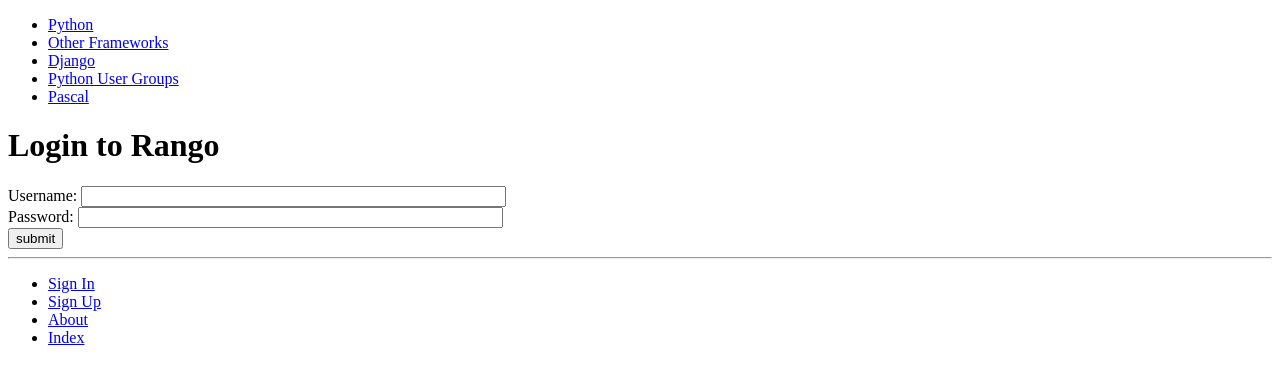
After one commit to haszeldine/Rango-Fandango, a Django app: page /rango/login/ in a window 1280 px wide. The commit adds this page. Shown: the top 384 px of the page. Run offline with Django 3.2, Linux system fonts and the light colour scheme; data comes from the database, SQL or seed files in the repository; both versions use the stored data as it was after the commit.

Commit message:
Finished 9 - login, logout, restricted, is_authorised

```diff
--- a/rango/admin.py
+++ b/rango/admin.py
@@ -1,5 +1,5 @@
 from django.contrib import admin
-from rango.models import Category, Page
+from rango.models import Category, Page, UserProfile
 
 
 class PageAdmin(admin.ModelAdmin):
@@ -12,3 +12,4 @@
 
 admin.site.register(Category, CategoryAdmin)
 admin.site.register(Page, PageAdmin)
+admin.site.register(UserProfile)
--- a/rango/models.py
+++ b/rango/models.py
@@ -1,38 +1,52 @@
 from __future__ import unicode_literals
 from django.db import models
 from django.template.defaultfilters import slugify
+from django.contrib.auth.models import User
 
 
 class Category(models.Model):
-    max_length = 128
-    name = models.CharField(max_length=max_length, unique=True)
-    views = models.IntegerField(default=0)
-    likes = models.IntegerField(default=0)
-    slug = models.SlugField(unique=True)
+	max_length = 128
+	name = models.CharField(max_length=max_length, unique=True)
+	views = models.IntegerField(default=0)
+	likes = models.IntegerField(default=0)
+	slug = models.SlugField(unique=True)
 
-    def save(self, *args, **kwargs):
-        self.slug = slugify(self.name)
-        super(Category, self).save(*args, **kwargs)
+	def save(self, *args, **kwargs):
+		self.slug = slugify(self.name)
+		super(Category, self).save(*args, **kwargs)
 
-    class Meta:
-        verbose_name_plural = 'categories'
+	class Meta:
+		verbose_name_plural = 'categories'
 
-    def __str__(self):
-        return self.name
+	def __str__(self):
+		return self.name
 
-    def __unicode__(self):
-        return self.name
+	def __unicode__(self):
+		return self.name
 
 
 class Page(models.Model):
-    max_length = 128
-    category = models.ForeignKey(Category)
-    title = models.CharField(max_length=max_length)
-    url = models.URLField()
-    views = models.IntegerField(default=0)
+	max_length = 128
+	category = models.ForeignKey(Category)
+	title = models.CharField(max_length=max_length)
+	url = models.URLField()
+	views = models.IntegerField(default=0)
 
-    def __str__(self):
-        return self.title
+	def __str__(self):
+		return self.title
 
-    def __unicode__(self):
-        return self.title
+	def __unicode__(self):
+		return self.title
+
+
+class UserProfile(models.Model):
+	user = models.OneToOneField(User)
+
+	website = models.URLField(blank=True)
+	picture = models.ImageField(upload_to='profile_images', blank=True)
+
+	def __str__(self):
+		return self.user.username
+
+	def __unicode__(self):
+		return self.user.username
--- a/rango/urls.py
+++ b/rango/urls.py
@@ -6,8 +6,16 @@
 	url(r'^$', views.index, name='index'),
 	url(r'^about/', views.about, name='about'),
 	url(r'^add_category/$', views.add_category, name='add_category'),
+
 	url(r'^category/(?P<category_name_slug>[\w\-]+)/add_page/$',
 		views.add_page, name='add_page'),
+
 	url(r'^category/(?P<category_name_slug>[\w\-]+)/$',
 		views.show_category, name='show_category'),
+
+	url(r'^register/$', views.register, name='register'),
+	url(r'^login/$', views.user_login, name='login'),
+	url(r'^logout/$', views.user_logout, name='logout'),
+
+	url(r'^restricted/', views.restricted, name='restricted'),
 ]
--- a/rango/views.py
+++ b/rango/views.py
@@ -1,7 +1,11 @@
 from django.shortcuts import render
+from django.http import HttpResponse, HttpResponseRedirect
+from django.core.urlresolvers import reverse
+from django.contrib.auth import authenticate, login, logout
+from django.contrib.auth.decorators import login_required
 from rango.models import Category
 from rango.models import Page
-from rango.forms import CategoryForm, PageForm
+from rango.forms import CategoryForm, PageForm, UserForm, UserProfileForm
 
 
 def index(request):
@@ -30,6 +34,7 @@
 	return render(request, 'rango/category.html', context_dict)
 
 
+@login_required
 def add_category(request):
 	form = CategoryForm()
 
@@ -44,6 +49,7 @@
 	return render(request, 'rango/add_category.html', {'form': form})
 
 
+@login_required
 def add_page(request, category_name_slug):
 	try:
 		category = Category.objects.get(slug=category_name_slug)
@@ -65,3 +71,69 @@
 
 	context_dict = {'form': form, 'category': category}
 	return render(request, 'rango/add_page.html', context_dict)
+
+
+def register(request):
+		registered = False
+
+		if request.method == 'POST':
+			user_form = UserForm(data=request.POST)
+			profile_form = UserProfileForm(data=request.POST)
+
+			if user_form.is_valid() and profile_form.is_valid():
+				user = user_form.save()
+
+				user.set_password(user.password)
+				user.save()
+
+				profile = profile_form.save(commit=False)
+				profile.user = user
+
+				if 'picture' in request.FILES:
+					profile.picture = request.FILES['picture']
+
+				profile.save()
+
+				registered = True
+			else:
+				print(user_form.errors, profile_form.errors)
+		else:
+			user_form = UserForm()
+			profile_form = UserProfileForm()
+
+		return render(request, 'rango/register.html',
+						{'user_form': user_form,
+						'profile_form': profile_form,
+						'registered': registered})
+
+
+def user_login(request):
+		if request.method == 'POST':
+			username = request.POST.get('username')
+			password = request.POST.get('password')
+
+			user = authenticate(username=username, password=password)
+
+			if user:
+				if user.is_active:
+					login(request, user)
+					return HttpResponseRedirect(reverse('index'))
+				else:
+					return HttpResponse("Your Rango account is disabled.")
+			else:
+				print("Invalid login details: {0}, {1}".format(username, password))
+				return HttpResponse("Invalid login details supplied.")
+
+		else:
+			return render(request, 'rango/login.html', {})
+
+
+@login_required
+def user_logout(request):
+	logout(request)
+	return HttpResponseRedirect(reverse('index'))
+
+
+@login_required
+def restricted(request):
+	return render(request, 'rango/restricted.html')
--- a/tango_with_django_project/settings.py
+++ b/tango_with_django_project/settings.py
@@ -17,6 +17,7 @@
 TEMPLATE_DIR = os.path.join(BASE_DIR, 'templates')
 STATIC_DIR = os.path.join(BASE_DIR, 'static')
 MEDIA_DIR = os.path.join(BASE_DIR, 'media')
+LOGIN_URL = '/rango/login/'
 
 
 # Quick-start development settings - unsuitable for production
--- a/templates/rango/base.html
+++ b/templates/rango/base.html
@@ -24,9 +24,16 @@
 		<hr />
 		<div>
 			<ul>
-				<li><a href="{% url 'add_category' %}">Add New Category</a></li>
-				<li><a href="{% url 'about' %}">About</a></li>
-				<li><a href="{% url 'index' %}">Index</a></li>
+				{% if user.is_authenticated %}
+					<li><a href="{% url 'logout' %}">Logout</a></li>
+					<li><a href="{% url 'restricted' %}">Restricted Page</a></li>
+					<li><a href="{% url 'add_category' %}">Add a New Category</a></li>
+				{% else %}
+					<li><a href="{% url 'login' %}">Sign In</a></li>
+					<li><a href="{% url 'register' %}">Sign Up</a></li>
+				{% endif %}
+					<li><a href="{% url 'about' %}">About</a></li>
+					<li><a href="{% url 'index' %}">Index</a></li>
 			</ul>
 		</div>
 	</body>
--- a/templates/rango/category.html
+++ b/templates/rango/category.html
@@ -17,7 +17,9 @@
 		{% else %}
 			<p><strong>No pages currently in category.</strong></p>
 		{% endif %}
-		<a href="{% url 'add_page' category.slug %}">Add a Page</a><br />
+		{% if user.is_authenticated %}
+			<a href="{% url 'add_page' category.slug %}">Add a Page</a><br />
+		{% endif %}
 	{% else %}
 		The specified category does not exist!
 	{% endif %}
--- /dev/null
+++ b/templates/rango/login.html
@@ -0,0 +1,18 @@
+{% extends 'rango/base.html' %}
+{% load staticfiles %}
+
+{% block title_block %}
+	Login
+{% endblock %}
+
+{% block body_block %}
+	<h1>Login to Rango</h1>
+	<form id="login_form" method="post" action="{% url 'login' %}">
+		{% csrf_token %}
+		Username: <input type="text" name="username" value="" size="50" />
+		<br />
+		Password: <input type="password" name="password" value="" size="50" />
+		<br />
+		<input type="submit" value="submit" />
+	</form>
+{% endblock %}
```
Also changed, not shown: rango/forms.py (+16 -1 lines), templates/rango/add_category.html (+8 -8 lines), templates/rango/add_page.html (+8 -8 lines), templates/rango/index.html (+7 -4 lines), templates/rango/register.html (added, +26 -0 lines), templates/rango/restricted.html (added, +10 -0 lines), db.sqlite3, rango/migrations/0004_auto_20170214_2024.py (added), 3 other files.
